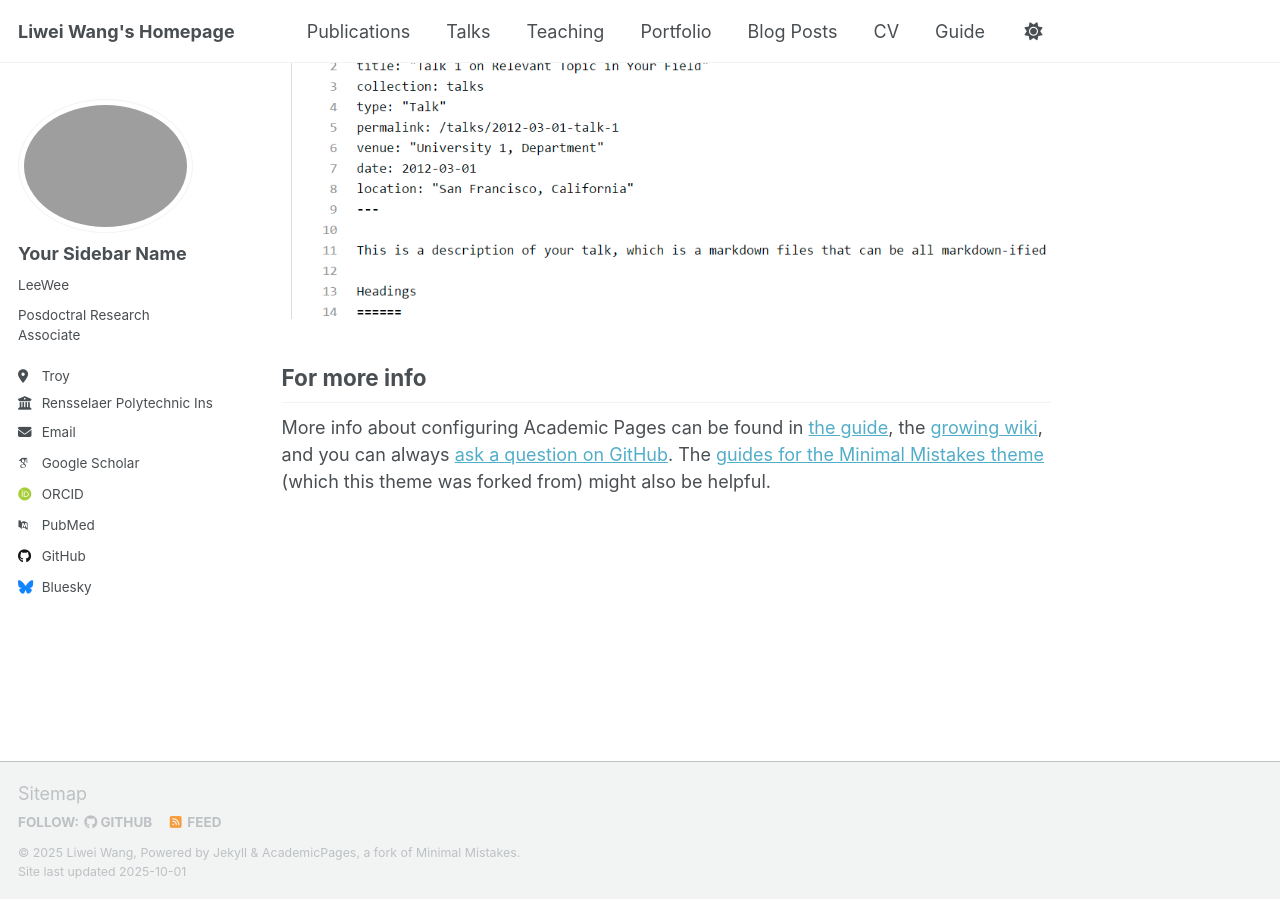
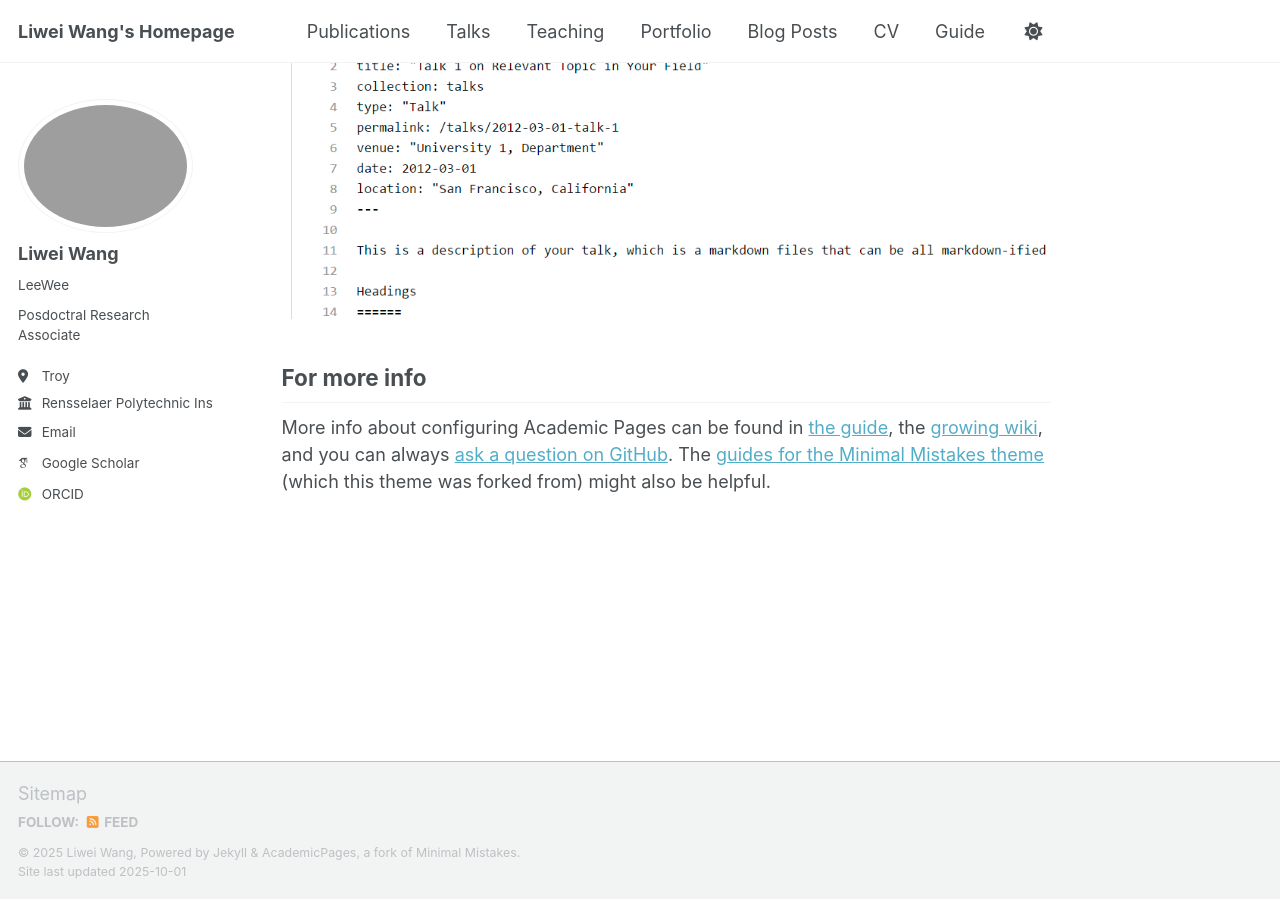
Before and after one commit to liweiw5255/liweiw5255.github.io, a Jekyll site: the page built from _pages/about.md, in a window 1280 px wide and 900 px high, scrolled down 830 px. Built offline with Jekyll 4.4.1, drawn with Linux system fonts in a browser that asks for light colours; some web fonts are replaced; a script that is not in the unit is left out; part of the change alters nothing that is shown.

Commit message:
Update _config.yml

```diff
--- a/_config.yml
+++ b/_config.yml
@@ -24,7 +24,7 @@ repository               : "liweiw5255/liweiw5255.github.io"
 author:
   # Biographic information
   avatar           : "Liwei_Photo.jpeg"
-  name             : "Your Sidebar Name"
+  name             : "Liwei Wang"
   pronouns         : "LeeWee"
   bio              : "Posdoctral Research Associate"
   location         : "Troy"
@@ -33,51 +33,9 @@ author:
   email            : "wangl27@rpi.edu"
 
   # Academic websites
-  academia         : # URL
   arxiv            : # URL - Update with the correct link to your profile
-  googlescholar    : "https://scholar.google.com/citations?user=PS_CX0AAAAAJ"
-  inspire-hep      : # URL
-  impactstory      : # URL
-  orcid            : "http://orcid.org/yourorcidurl"
-  semantic         : # URL
-  pubmed           : "https://www.ncbi.nlm.nih.gov/pubmed/?term=john+snow"
-  researchgate     : # URL
-  scopus           : # URL
-
-  # Repositories and software development
-  bitbucket        : # Username - Update with your username on the site
-  codepen          : # Username
-  dribbble         : # Username
-  github           : "academicpages"
-  kaggle           : # Username
-  stackoverflow    : # User number or user number and name (i.e., use "1" or "1/jeff-atwood")
-
-  # Social media
-  artstation       : # Username
-  bluesky          : "bsky.app" # Replace this with you Bluesky username
-  facebook         : # Username
-  flickr           : # Username
-  foursquare       : # Username
-  goodreads        : # Username
-  google_plus      : # Username
-  keybase          : # Username
-  instagram        : # Username
-  lastfm           : # Username
-  linkedin         : # Username
-  mastodon         : # URL
-  medium           : # URL
-  pinterest        : # Username
-  soundcloud       : # Username
-  steam            : # Username
-  telegram         : # URL
-  tumblr           : # Username
-  twitter          : # Username for X / Twitter
-  vine             : # Username
-  weibo            : # Username
-  wikipedia        : # Username
-  xing             : # Username
-  youtube          : # Username
-  zhihu            : # Username
+  googlescholar    : "https://scholar.google.com/citations?user=vI2tEk8AAAAJ&hl=en"
+  orcid            : "https://orcid.org/0009-0008-8983-6862"
 
 # Publication Category - The following the list of publication categories and their headings
 publication_category:
```
